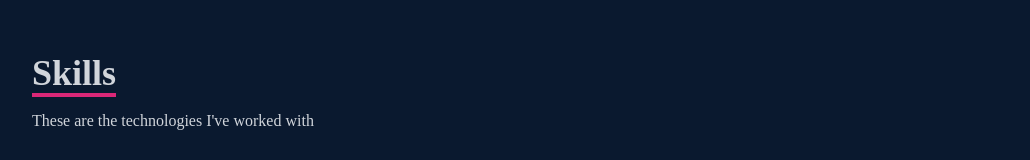
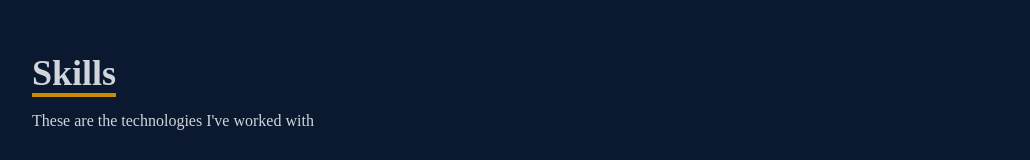
Before and after one commit to Prangyajyotidakua/Portfolio, a React (Create React App) app: page / in a window 1280 px wide. Shown: the part 1641-1801 px from the top of the page, without its empty margins (124-1154 px from the left). Built offline with nearby package versions, Linux system fonts and the light colour scheme.

Commit message:
Your commit message

```diff
--- a/src/components/Skills.jsx
+++ b/src/components/Skills.jsx
@@ -20,7 +20,7 @@
     {/* container */}
     <div className='max-w-[1000px] mx-auto p-4 flex flex-col justify-center w-full h-full'>
           <div>
-              <p className='text-4xl font-bold inline border-b-4 border-pink-600 '>Skills</p>
+              <p className='text-4xl font-bold inline border-b-4 border-yellow-600 '>Skills</p>
               <p className='py-4'>These are the technologies I've worked with</p>
           </div>
 
```
Also changed, not shown: 1 other file (tests, documents, lock files or other folders).
